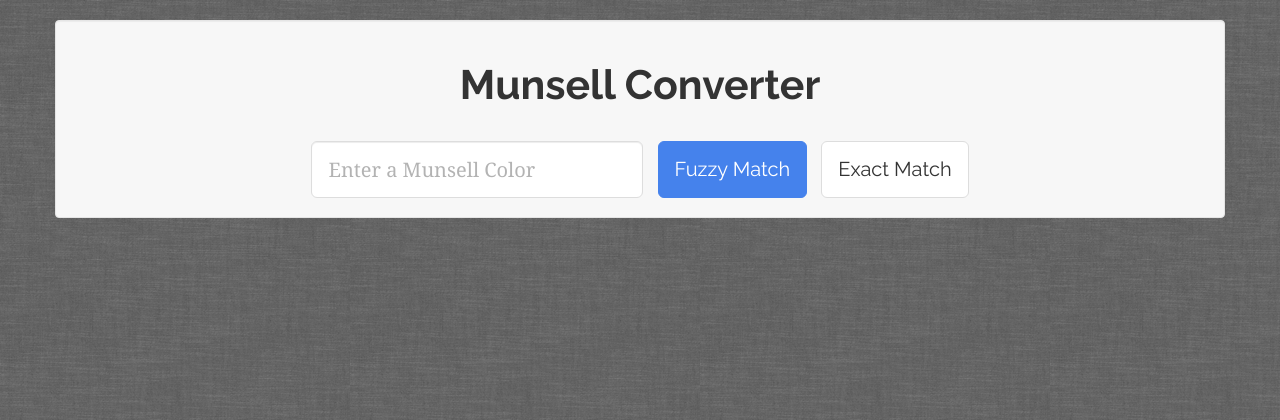
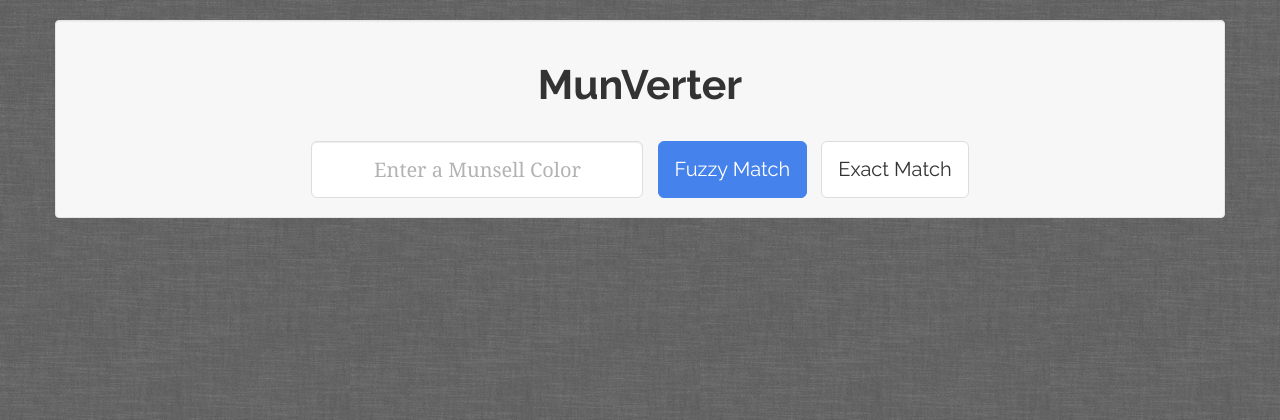
Before and after one commit to HalescodeLLC/django-munsell, a Django app: page / in a window 1280 px wide. Shown: the top 420 px of the page. Run offline with Django 3.2, Linux system fonts and the light colour scheme; some libraries are stand-ins or nearby versions.

Commit message:
edited title

```diff
--- a/munsell/mcolor/static/css/base.css
+++ b/munsell/mcolor/static/css/base.css
@@ -3,6 +3,10 @@ body {
     background-image: url('img/grey_wash_wall.png');
     /* background-image: url('img/mooning.png'); */
     padding-top: 20px;
+}
+
+input {
+    text-align: center;
 }
 
 #id_fuzzy_btn {
--- a/munsell/mcolor/templates/mcolor/home.html
+++ b/munsell/mcolor/templates/mcolor/home.html
@@ -1,6 +1,6 @@
 {% extends 'mcolor/base.html' %}
 
-{% block header_text %}Munsell Converter{% endblock %}
+{% block header_text %}MunVerter{% endblock %}
 
 {% block extra_css %}
     <link href="/static/css/footable.core.css" rel="stylesheet" media="screen">
@@ -12,8 +12,8 @@
         <div class="panel-heading text-center">
             <div id="id_match_count">{{ colors|length }} match{{ colors|length|pluralize:"es" }} found {% if query_color %}for {{ query_color }}{% endif %}</div>
         </div>
+
         <div class="panel-body">
-
             <table class="footable table" id="id_conversion_table">
                 <thead>
                     <tr>
@@ -21,7 +21,7 @@
                         <th style="padding-left: 15px;">Munsell Color</th>
                         <th data-hide="phone">Name</th>
                         <th data-hide="phone">RGB</th>
-                        <th data-hide="phone,tablet">RGB (0-1)</th>
+                        <th data-hide="phone,tablet" data-ignore="true">RGB (0-1)</th>
                         <th data-hide="phone,tablet">Hex</th>
                     </tr>
                 </thead>
@@ -36,7 +36,6 @@
                     </tr>
                 {% endfor %}
             </table>
-
         </div>
     </div>
 {% endif %}
```
